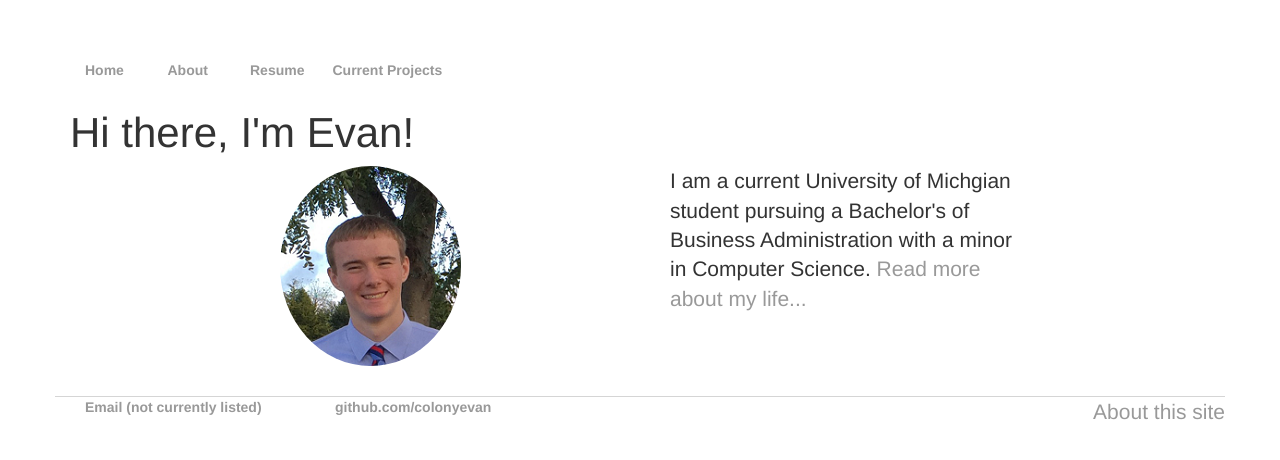
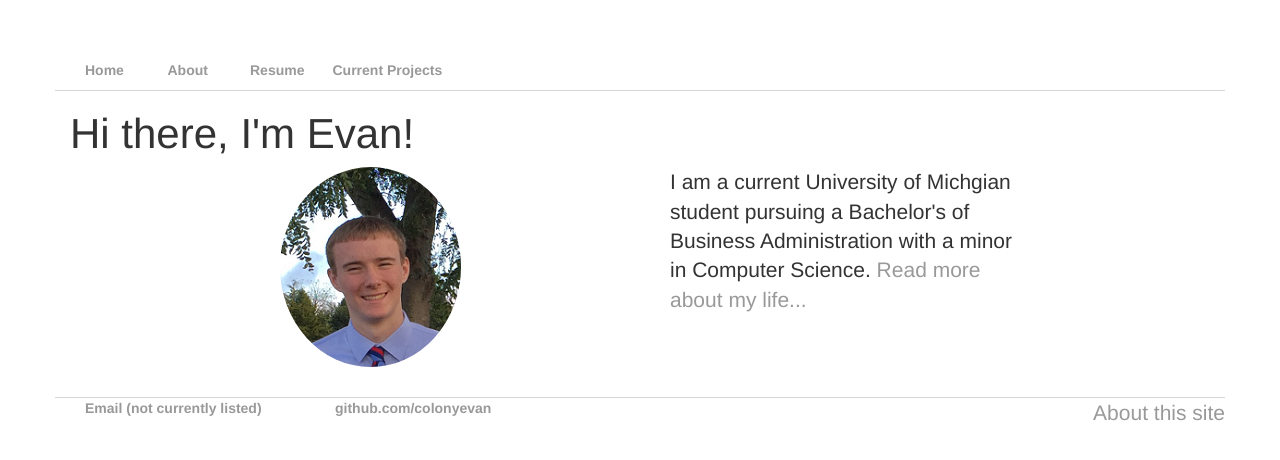
Before and after one commit to colonyevan/colonyevan.github.io, a Jekyll site: the page built from index.html, in a window 1280 px wide. Shown: the top 460 px of the page. Built offline with Jekyll 4.4.1, drawn with Linux system fonts in a browser that asks for light colours.

Commit message:
Header fix

```diff
--- a/css/main.css
+++ b/css/main.css
@@ -1,6 +1,10 @@
 
 body {
     margin-top: 60px;
+}
+
+header {
+    border-bottom: 1px solid #d5d5d5;
 }
 
 nav ul,
```
